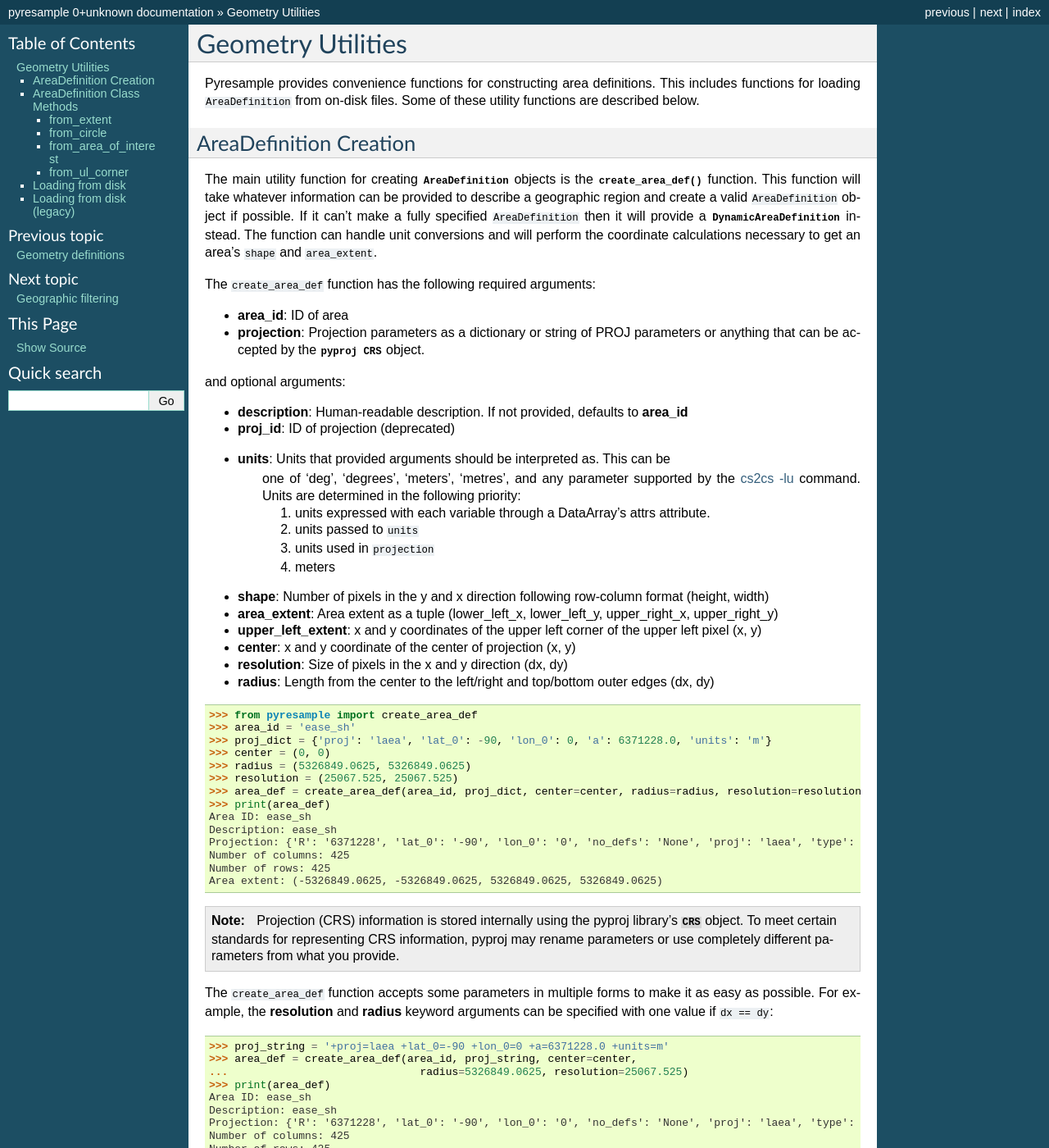
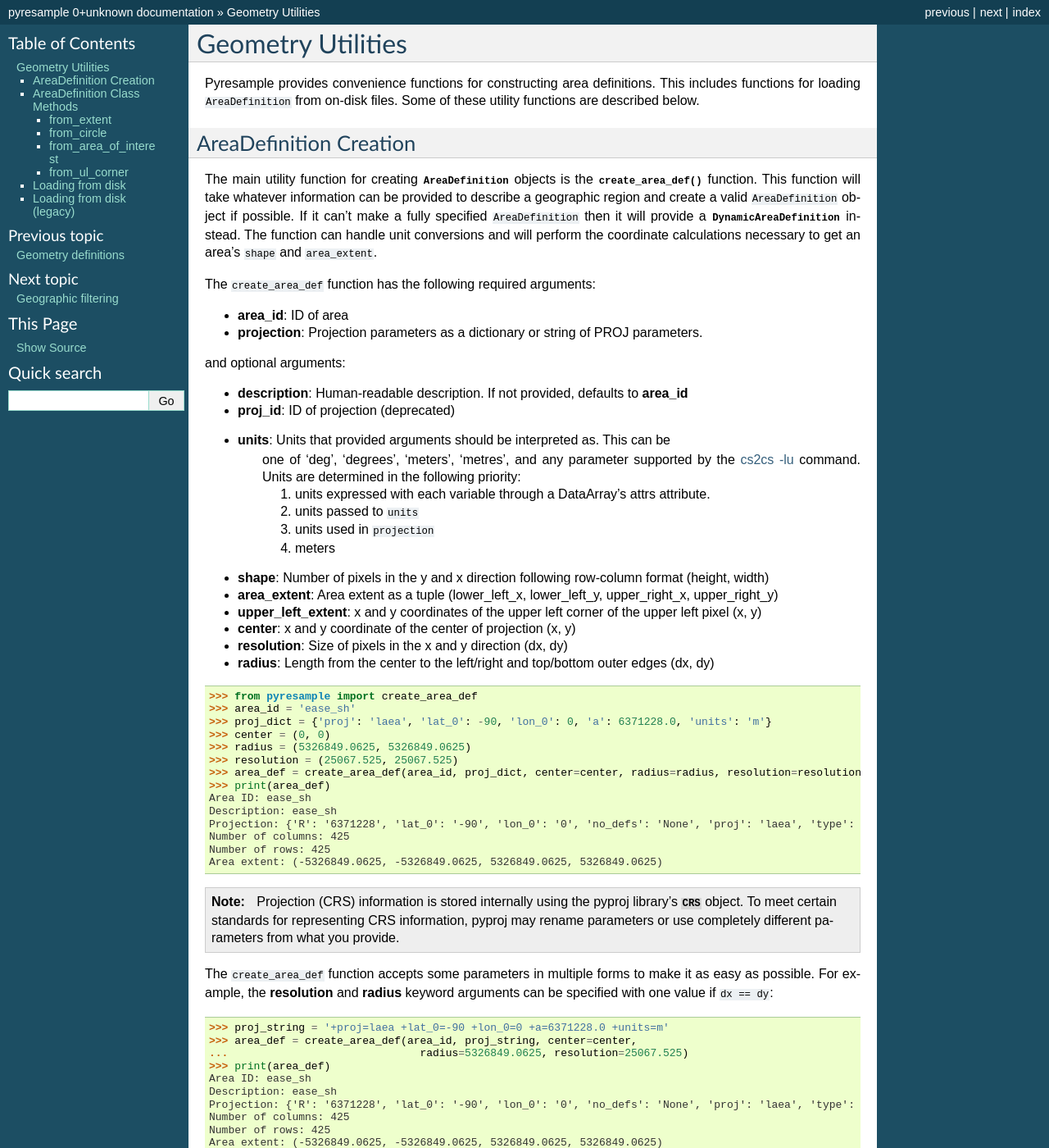
Before and after one commit to pytroll/pyresample, a Sphinx documentation site: the page built from docs/source/geometry_utils.rst, in a window 1280 px wide and 1400 px high. Shown: the whole window at 82% size. Built offline with Sphinx 7.4.7, drawn with Linux system fonts in a browser that asks for light colours; some of the changed text lies outside the part shown.

```diff
--- a/docs/source/geometry_utils.rst
+++ b/docs/source/geometry_utils.rst
@@ -23,8 +23,7 @@
 
 * **area_id**: ID of area
 * **projection**: Projection parameters as a dictionary or string of PROJ
-  parameters or anything that can be accepted by the
-  :class:`pyproj CRS <pyproj.crs.CRS>` object.
+  parameters.
 
 and optional arguments:
 
```
Also changed, not shown: other parts of docs/source/geometry_utils.rst (+2 -2 lines).
